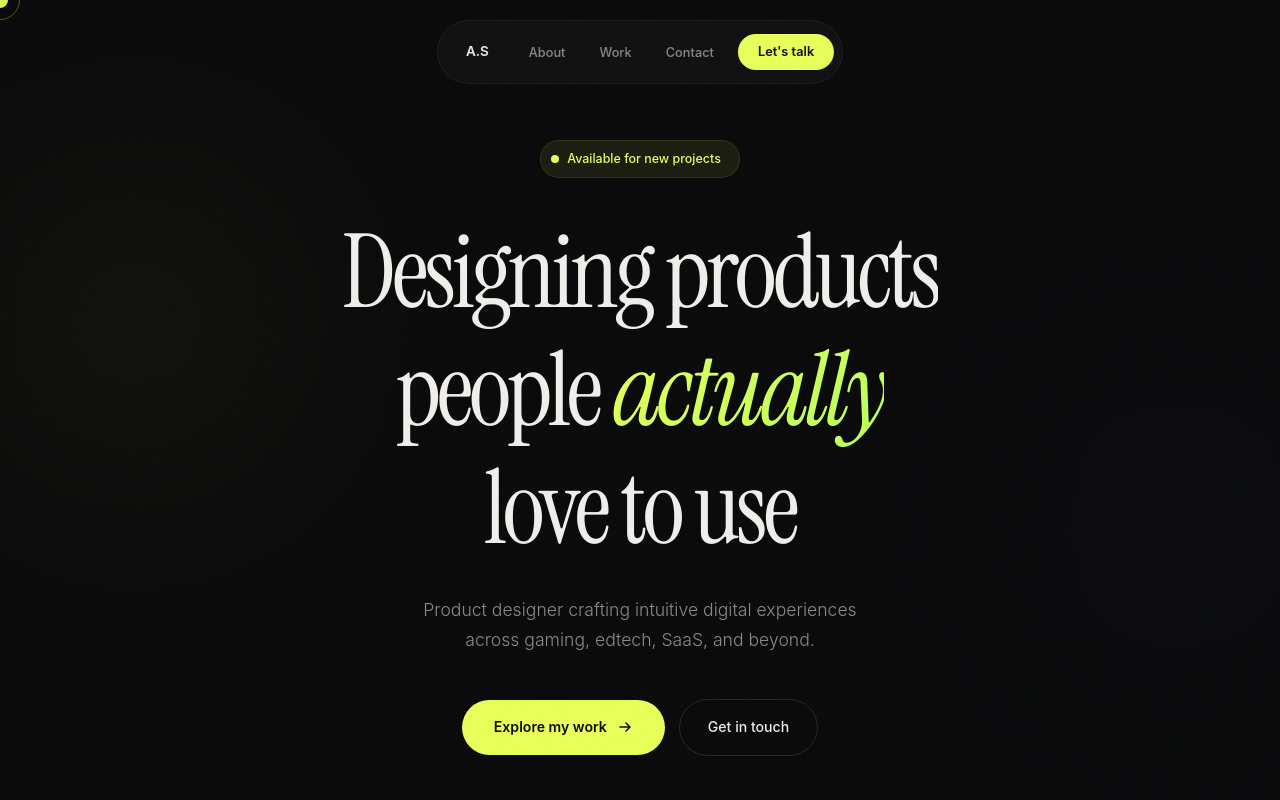
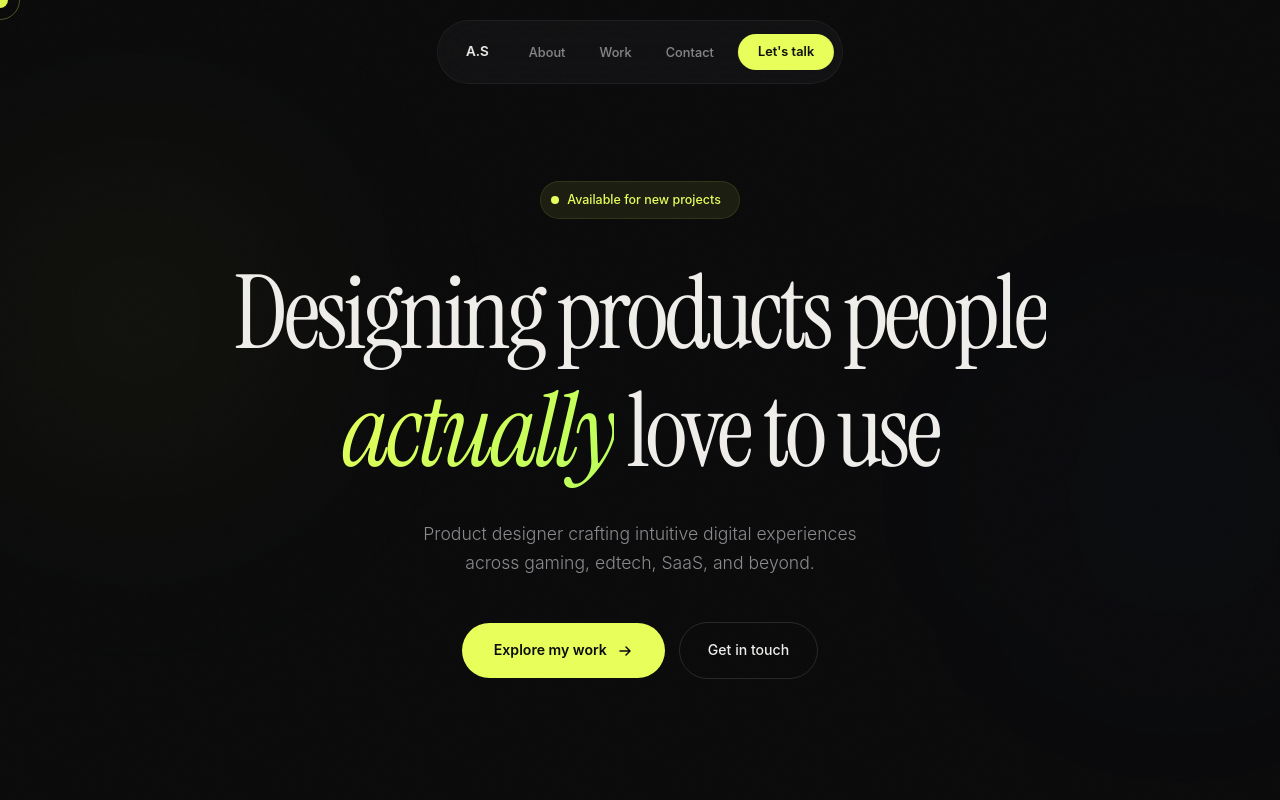
Before and after one commit to AvishS1211/my-portfolio, a plain HTML site: page index.html in a window 1280 px wide. Shown: the top 800 px of the page. Drawn offline with Linux system fonts and the light colour scheme; no server answers; a web font is replaced by a local one.

Commit message:
Header text changes

```diff
--- a/index.html
+++ b/index.html
@@ -109,7 +109,6 @@
   .hero h1 .line-inner { display: block; opacity: 0; animation: lineReveal 0.9s var(--ease) forwards; }
   .hero h1 .line:nth-child(1) .line-inner { animation-delay: 0.9s; }
   .hero h1 .line:nth-child(2) .line-inner { animation-delay: 1.05s; }
-  .hero h1 .line:nth-child(3) .line-inner { animation-delay: 1.2s; }
   @keyframes lineReveal { from { opacity: 0; transform: translateY(100%); } to { opacity: 1; transform: translateY(0); } }
 
   .hero h1 em { font-style: italic; background: linear-gradient(135deg, var(--accent), #b8ff5a); -webkit-background-clip: text; -webkit-text-fill-color: transparent; background-clip: text; }
@@ -396,9 +395,8 @@
   <div class="hero-badge"><span class="badge-dot"></span> Available for new projects</div>
 
   <h1>
-    <span class="line"><span class="line-inner">Designing products</span></span>
-    <span class="line"><span class="line-inner">people <em>actually</em></span></span>
-    <span class="line"><span class="line-inner">love to use</span></span>
+    <span class="line"><span class="line-inner">Designing products people</span></span>
+    <span class="line"><span class="line-inner"><em>actually</em> love to use</span></span>
   </h1>
 
   <p class="hero-sub">Product designer crafting intuitive digital experiences across gaming, edtech, SaaS, and beyond.</p>
```
